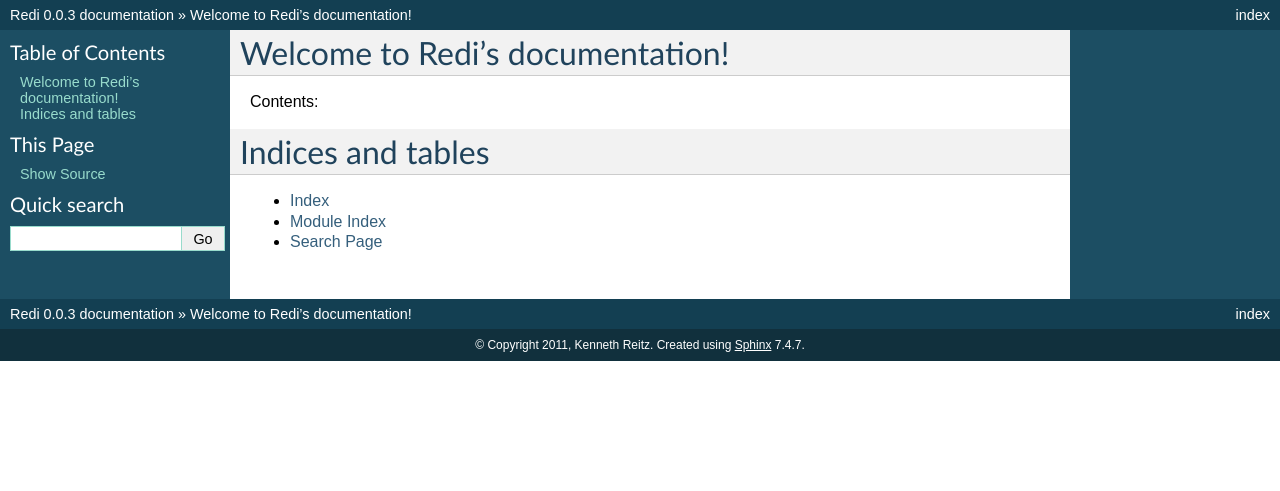
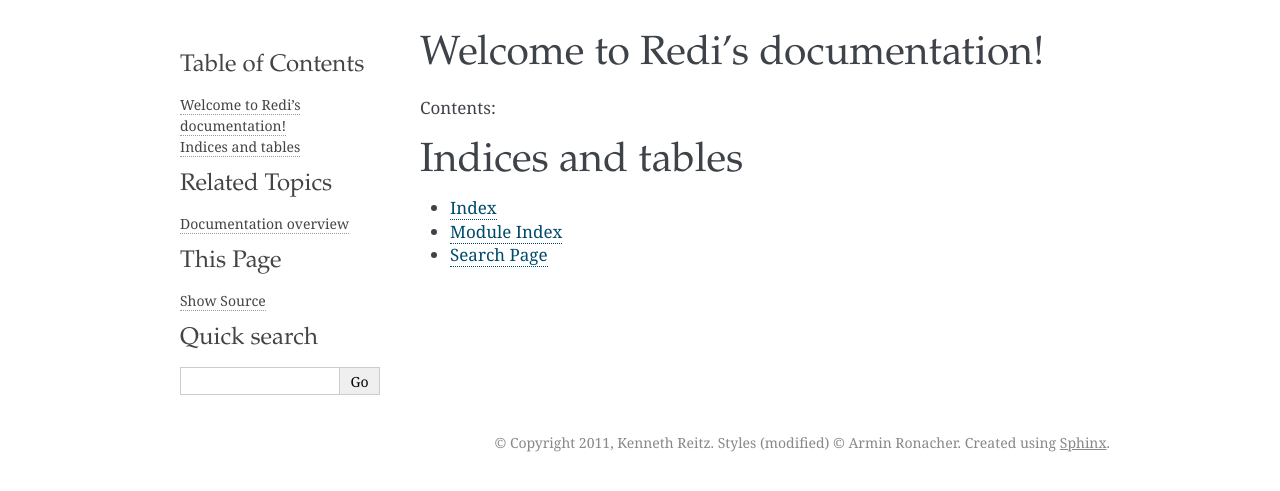
Before and after one commit to kennethreitz-archive/redi, a Sphinx documentation site: the page built from docs/index.rst, in a window 1280 px wide. Shown: the top 491 px of the page. Built offline with Sphinx 7.4.7, drawn with Linux system fonts in a browser that asks for light colours.

```diff
--- a/docs/conf.py
+++ b/docs/conf.py
@@ -16,7 +16,8 @@ import sys, os
 # If extensions (or modules to document with autodoc) are in another directory,
 # add these directories to sys.path here. If the directory is relative to the
 # documentation root, use os.path.abspath to make it absolute, like shown here.
-#sys.path.insert(0, os.path.abspath('.'))
+sys.path.insert(0, os.path.abspath('..'))
+import redi
 
 # -- General configuration -----------------------------------------------------
 
@@ -41,7 +42,7 @@ master_doc = 'index'
 
 # General information about the project.
 project = u'Redi'
-copyright = u'2011, Kenneth Reitz'
+copyright = u'2011, Kenneth Reitz. Styles (modified) &copy; Armin Ronacher'
 
 # The version info for the project you're documenting, acts as replacement for
 # |version| and |release|, also used in various other places throughout the
@@ -50,7 +51,7 @@ copyright = u'2011, Kenneth Reitz'
 # The short X.Y version.
 version = '0.0.3'
 # The full version, including alpha/beta/rc tags.
-release = '0.0.3'
+release = version
 
 # The language for content autogenerated by Sphinx. Refer to documentation
 # for a list of supported languages.
@@ -81,7 +82,7 @@ exclude_patterns = ['_build']
 #show_authors = False
 
 # The name of the Pygments (syntax highlighting) style to use.
-pygments_style = 'sphinx'
+pygments_style = 'flask_theme_support.FlaskyStyle'
 
 # A list of ignored prefixes for module index sorting.
 #modindex_common_prefix = []
@@ -91,7 +92,7 @@ pygments_style = 'sphinx'
 
 # The theme to use for HTML and HTML Help pages.  See the documentation for
 # a list of builtin themes.
-html_theme = 'default'
+# html_theme = 'default'
 
 # Theme options are theme-specific and customize the look and feel of a theme
 # further.  For a list of options available for each theme, see the
@@ -120,7 +121,7 @@ html_theme = 'default'
 # Add any paths that contain custom static files (such as style sheets) here,
 # relative to this directory. They are copied after the builtin static files,
 # so a file named "default.css" will overwrite the builtin "default.css".
-html_static_path = ['_static']
+html_static_path = ['static']
 
 # If not '', a 'Last updated on:' timestamp is inserted at every page bottom,
 # using the given strftime format.
@@ -214,3 +215,7 @@ man_pages = [
     ('index', 'redi', u'Redi Documentation',
      [u'Kenneth Reitz'], 1)
 ]
+
+sys.path.append(os.path.abspath('_themes'))
+html_theme_path = ['_themes']
+html_theme = 'kr'
```
